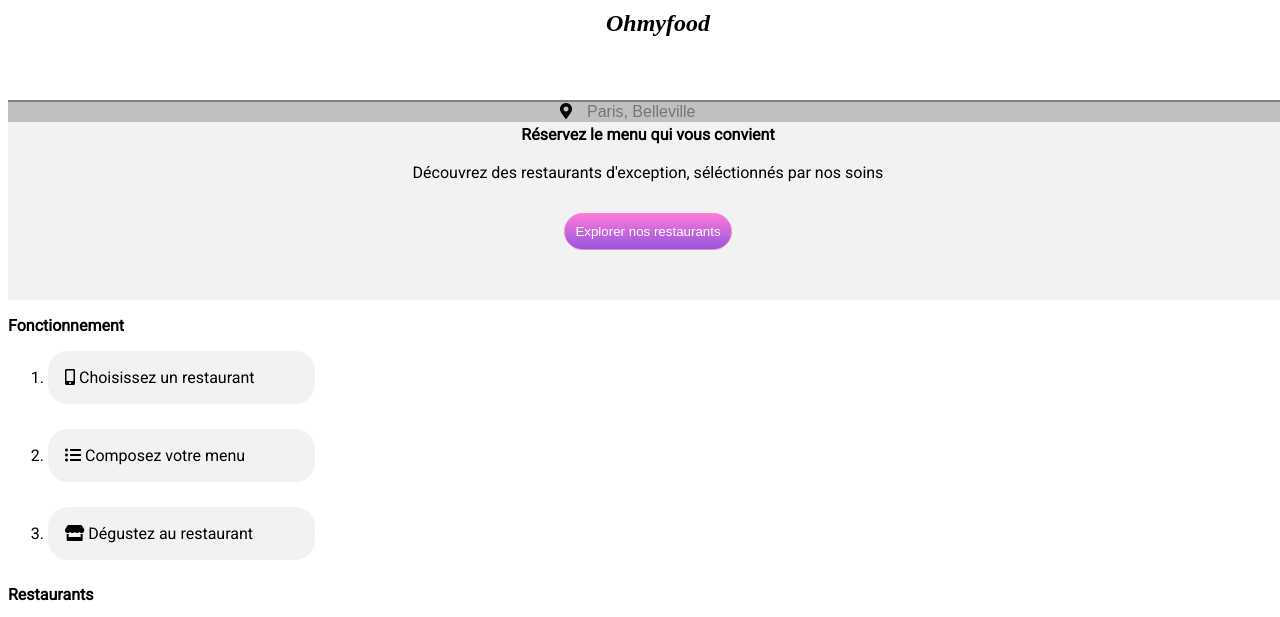
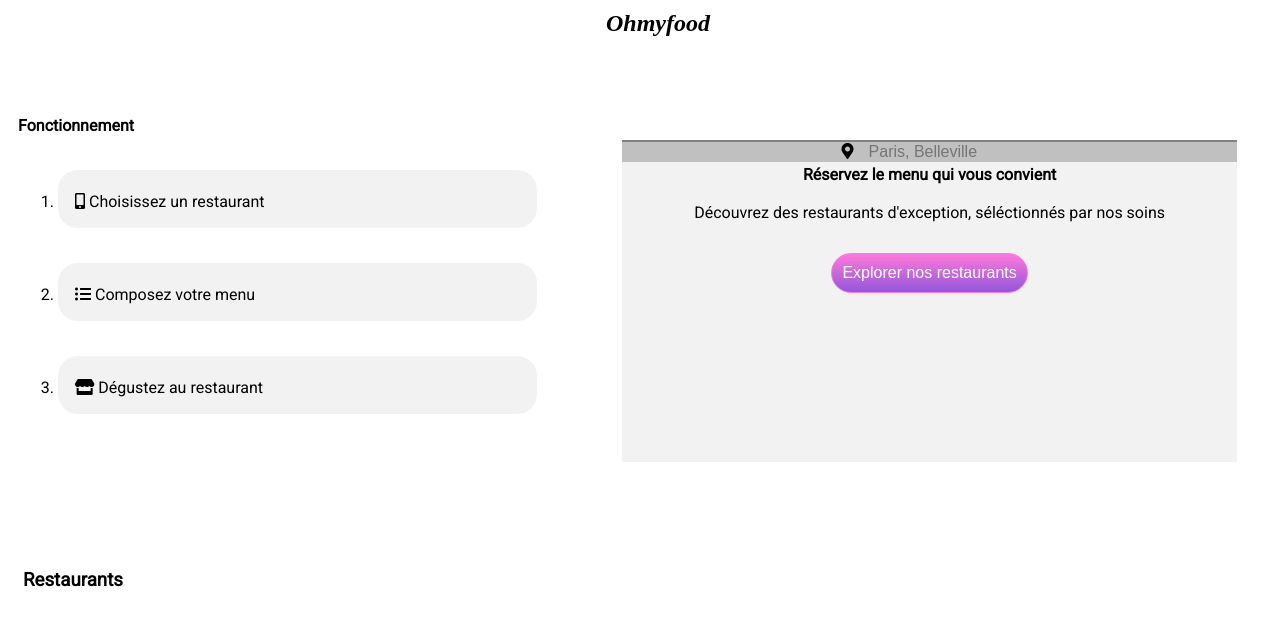
Before and after one commit to RonanGe/RonanGerme_3_09022021, a plain HTML site: page index.html in a window 1280 px wide. Shown: the top 617 px of the page. Drawn offline with Linux system fonts and the light colour scheme; a web font is replaced by a local one.

Commit message:
MaJ du 01/04

```diff
--- a/index.html
+++ b/index.html
@@ -27,9 +27,7 @@
                     </div>
                 </form>
             </div>
-        </aside>
 
-        <article>
             <div class="working">
                 <p><strong>Fonctionnement</strong></p>
                 <div class="working--cards">
@@ -40,11 +38,11 @@
                     </ol>
                 </div>
             </div>
-        </article>
+        </aside>
 
         <section>
             <div class="restaurant">
-                <p><strong>Restaurants</strong></p>
+                <h3>Restaurants</h3>
                 <div class="restaurant--cards">
                     <div class="restaurant--cards__ligne1">
                         <a href="la_palette_du_gout.html">
--- a/ohmyfood.css
+++ b/ohmyfood.css
@@ -33,9 +33,34 @@ header h1 {
   z-index: 2;
 }
 
+.reservation {
+  margin-top: 40px;
+  height: 450px;
+  width: 100%;
+  -ms-grid-row: 1;
+  grid-row: 1;
+  -ms-grid-column: 2;
+  grid-column: 2;
+  margin-right: 15px;
+}
+
 aside {
+  display: -ms-grid;
+  display: grid;
+  -ms-grid-columns: 48% 48%;
+      grid-template-columns: 48% 48%;
+  -ms-grid-rows: 450px;
+      grid-template-rows: 450px;
   margin-top: 100px;
+}
+
+.working {
+  -ms-grid-column: 1;
+  grid-column: 1;
+  -ms-grid-row: 1;
+  grid-row: 1;
   width: 100%;
+  margin-left: 10px;
 }
 
 .reservation--search {
@@ -77,6 +102,7 @@ aside {
   -webkit-box-align: center;
       -ms-flex-align: center;
           align-items: center;
+  height: 300px;
 }
 
 .reservation--explor strong {
@@ -103,17 +129,42 @@ aside {
   padding: 10px;
   margin-top: 15px;
   margin-bottom: 50px;
+  font-size: medium;
+  position: relative;
+  z-index: 1;
+}
+
+.reservation--explor__btn:hover::after {
+  opacity: 1;
+}
+
+.reservation--explor__btn::after {
+  content: "";
+  position: absolute;
+  top: 0;
+  right: 0;
+  bottom: 0;
+  left: 0;
+  background: radial-gradient(circle, #bc95e9 100%, #ff60d3 0%);
+  opacity: 0;
+  z-index: -1;
+  -webkit-transition: opacity 250ms;
+  transition: opacity 250ms;
 }
 
 ol li {
   background-color: #f2f2f2;
   border-radius: 20px;
   border: 2px solid #f2f2f2;
-  padding-top: 15px;
+  padding-top: 20px;
   padding-bottom: 15px;
-  margin-bottom: 25px;
-  width: 20%;
+  margin-top: 35px;
+  width: 80%;
   padding-left: 15px;
+}
+
+.restaurant h3 {
+  margin-left: 15px;
 }
 
 .restaurant--cards {
```
